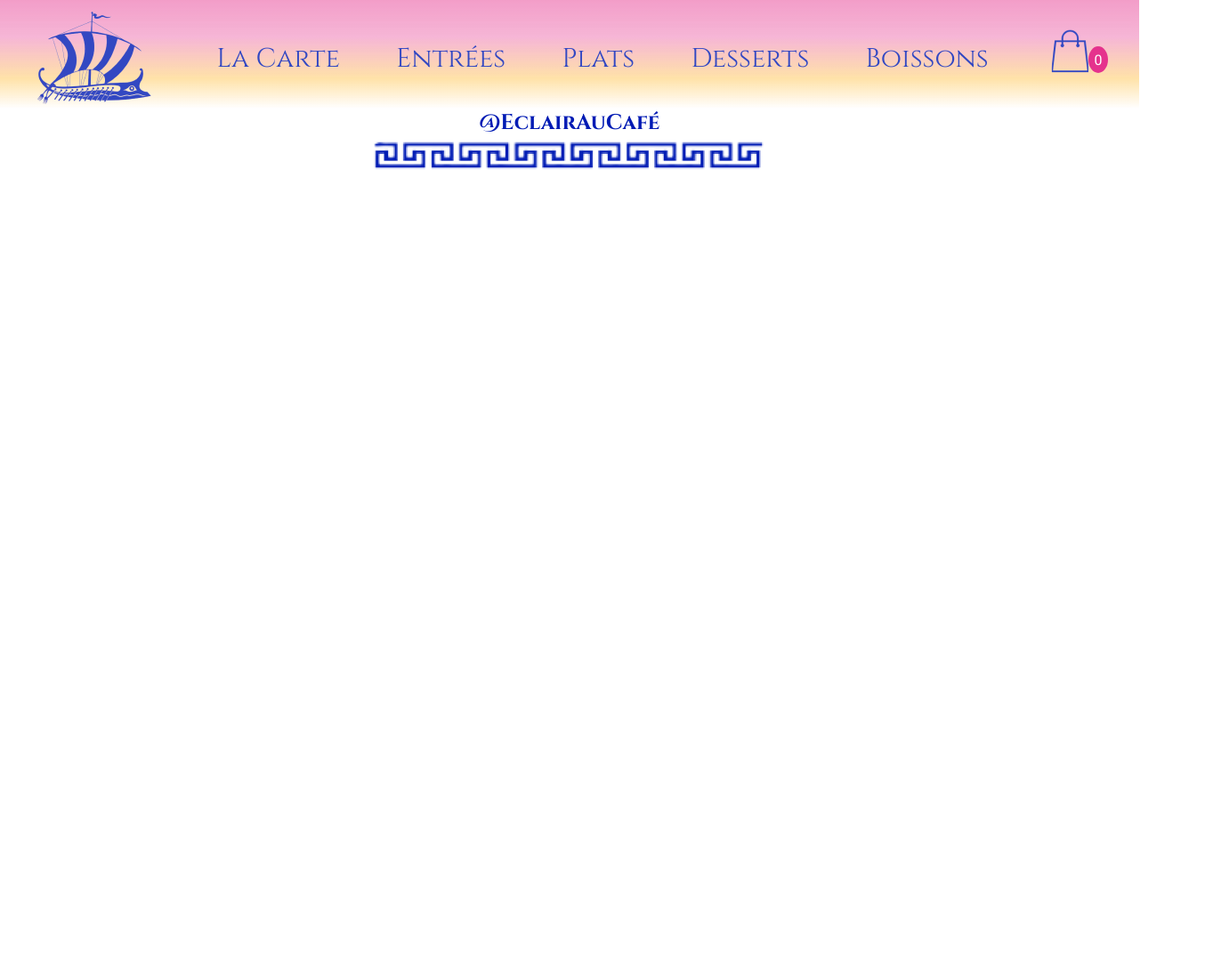
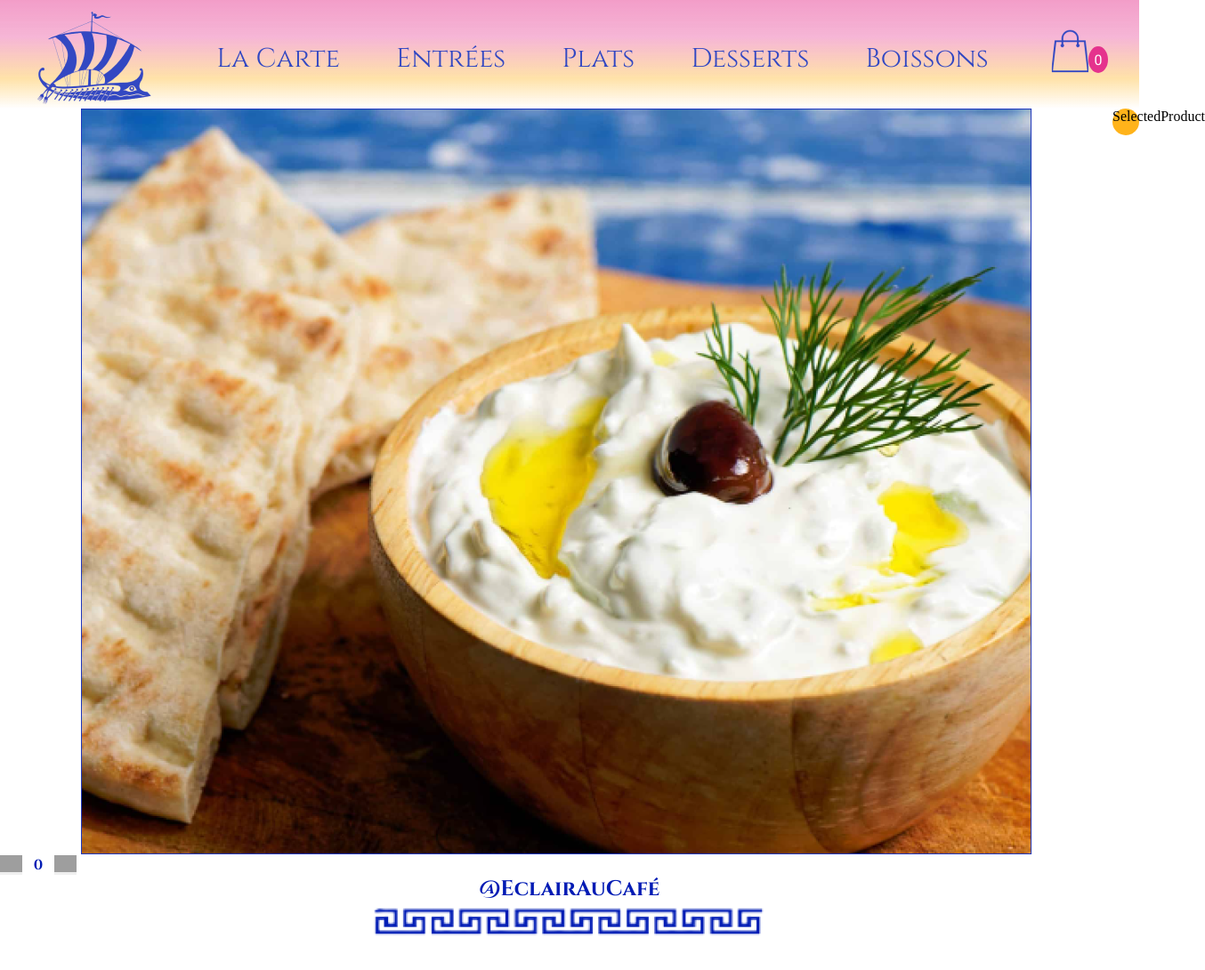
Before and after one commit to Chlopes92/OdysseeCulinaire, a React (Create React App) app: page /products/1 in a window 1280 px wide. Shown: the top 1090 px of the page at 89% size, 1354 px wide, since content can reach past the window. Before the commit the page ends 800 px from the top, so only its background shows below. Built offline with nearby package versions, Linux system fonts and the light colour scheme; grey boxes are pictures that could not be loaded.

Commit message:
création selectedItem component, ProductDetailPage et custom component

```diff
--- a/src/AppRouter.tsx
+++ b/src/AppRouter.tsx
@@ -6,9 +6,9 @@ import HomePage from "pages/HomePage"
 import OrderPage from "pages/OrderPage"
 import PaymentPage from "pages/PaymentPage"
 import ProductCategoryPage from "pages/ProductCategoryPage"
-import ProductDetailPage from "pages/ProductDetailPage"
+import ProductDetailPage from "pages/ProductDetailPage/ProductDetailPage"
 import ProductsPage from "pages/ProductsPage"
-import { RouterProvider, createBrowserRouter } from "react-router-dom"
+import { RouterProvider, createBrowserRouter } from "react-router-dom";
 
 const AppRouter = () => {
     const router =createBrowserRouter([
--- /dev/null
+++ b/src/components/Customisation/Customisation.tsx
@@ -0,0 +1,19 @@
+
+import React, { Component } from 'react'
+import SelectedProduct from '../SelectedProduct/SelectedProduct';
+import style from './Customisation.module.css'
+
+export class Customisation extends Component {
+  static propTypes = {}
+
+  render() {
+    return (
+      <div className={style.container}>
+
+      <SelectedProduct />
+      </div>
+    )
+  }
+}
+
+export default Customisation
--- a/src/components/ProductItem/ProductItem.tsx
+++ b/src/components/ProductItem/ProductItem.tsx
@@ -2,6 +2,7 @@ import { IProduct, PRODUCTS, ProductAllergyType, TagType } from "mocks/products"
 import style from './ProductItem.module.css';
 import { useCartContext } from "contexts/Cart.context";
 import { useState } from "react";
+import { Link } from 'react-router-dom';
 
 
 interface ProductItemProps {
@@ -16,7 +17,9 @@ const ProductItem = (props: ProductItemProps) => {
 
     return (
         <main>
+             <Link to={`/products/${product.id}`}>
             <img className={style.size} src={img.src} alt={img.alt} />
+            </Link>
             <article>
                 <p>{title}</p>
                 <p>{price}€</p>
--- /dev/null
+++ b/src/components/SelectedProduct/SelectedProduct.module.css
@@ -0,0 +1,6 @@
+.rond {
+    width: 30px;
+    height: 30px;
+    background-color: var(--gold);
+    border-radius: 50%;
+}
--- /dev/null
+++ b/src/components/SelectedProduct/SelectedProduct.tsx
@@ -0,0 +1,14 @@
+import React, { Component } from 'react';
+import styles from './SelectedProduct.module.css';
+
+export class SelectedProduct extends Component {
+  static propTypes = {}
+
+  render() {
+    return (
+      <div className={styles.rond}>SelectedProduct</div>
+    );
+  }
+}
+
+export default SelectedProduct;
--- a/src/pages/ProductDetailPage.tsx
+++ /dev/null
@@ -1,32 +0,0 @@
-import { PRODUCTS } from "mocks/products";
-import {
-    useParams,
-    // useNavigate
-} from "react-router-dom";
-import Carousel from "components/Carousel/Carousel";
-import ProductItem from "components/ProductItem/ProductItem";
-import style from './ProductsPage.module.css'
-// import { ProductCategoryType } from "mocks/products";
-
-
-
-const ProductDetailPage = () =>{
-    // If si pas category envoi page error
-    // const navigate = useNavigate();
-    // navigate("/error");
-    // let { id } = useParams();
-    // let product_displayed = PRODUCTS.filter(product => product.category.includes(id ?? ''))
-    return (
-        <section>
-            {/* <Carousel />
-        <ul className={style.menu}>
-            {product_displayed.map((product) =>
-                <li key={product.id}>
-                    <ProductItem product={product} />
-                </li>)}
-        </ul> */}
-        </section>
-    )
-}
-
-export default ProductDetailPage;
--- /dev/null
+++ b/src/pages/ProductDetailPage/ProductDetailPage.tsx
@@ -0,0 +1,39 @@
+import Customisation from "components/Customisation/Customisation";
+import Counter from "components/Counter/Counter";
+import style from "./ProductDetailsPage.module.css"
+import { useParams } from 'react-router-dom';
+import { PRODUCTS } from "mocks/products";
+
+
+const ProductDetailPage = () =>{
+  const { id } = useParams();
+  // Gérer le cas où l'ID n'est pas un nombre valide
+  if (!id) {
+    return <div>Id non valide</div>;
+}
+
+// Convertir l'ID de string à number
+const productId = parseInt(id);
+
+// Trouver le produit correspondant par son ID
+const product = PRODUCTS.find(product => product.id === productId);
+  if (!product) {
+    return <div>Produit introuvable</div>;
+}
+return (
+        <section>
+            <div className={style.container}>
+            <img className={style.productImage} src={product.img.src} alt={product.img.alt} />
+        <Customisation/>
+        </div>
+        <Counter
+        quantity={0} // Passer la quantité appropriée ici
+        add={() => {}} // Passer la fonction pour ajouter
+        remove={() => {}} // Passer la fonction pour supprimer
+      />
+
+        </section>
+    )
+}
+
+export default ProductDetailPage;
--- /dev/null
+++ b/src/pages/ProductDetailPage/ProductDetailsPage.module.css
@@ -0,0 +1,3 @@
+.container {
+    display: flex;
+}
```
Also changed, not shown: package.json (+4 -3 lines), src/components/Customisation/Customisation.module.css (added), 1 other file (tests, documents, lock files or other folders).
